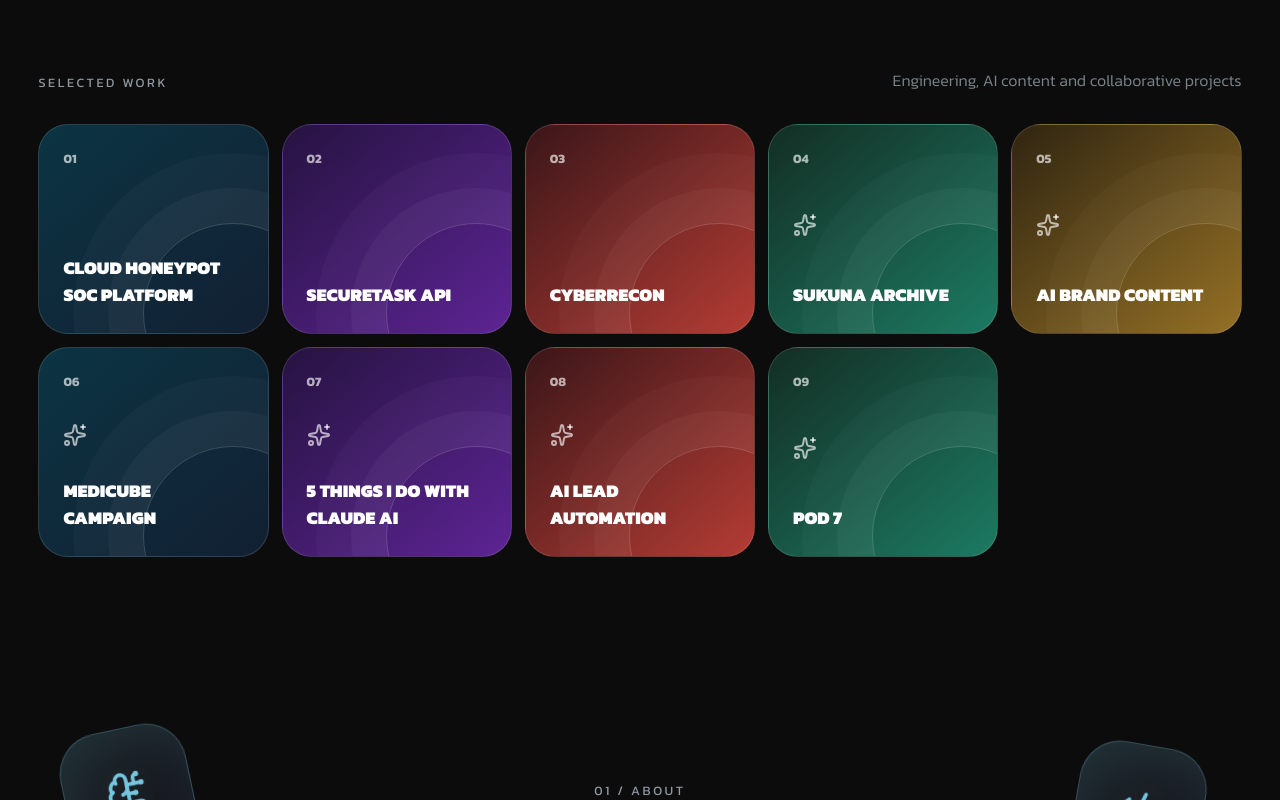
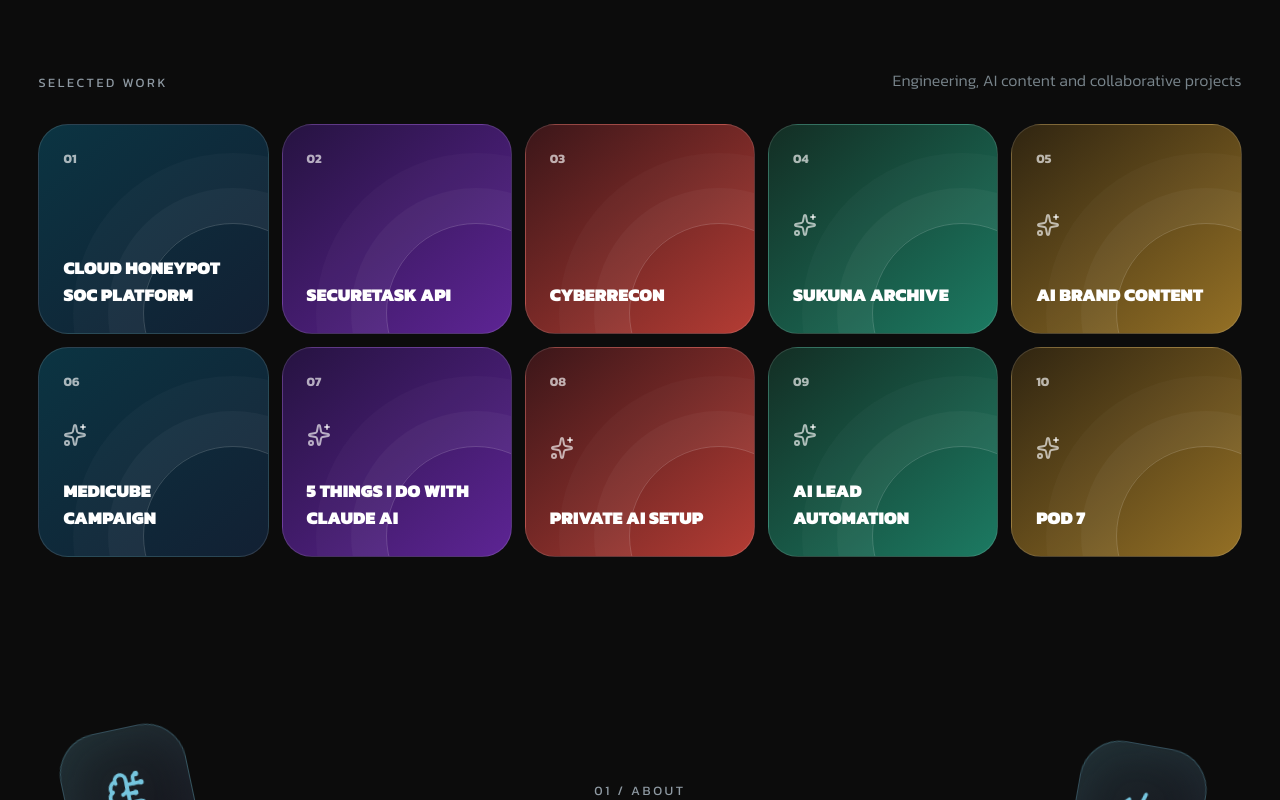
Before and after one commit to Learnlife001/ai-bootcamp, a Next.js app: page / in a window 1280 px wide. Shown: the part 860-1660 px from the top of the page. Built offline with nearby package versions, Linux system fonts and the light colour scheme.

Commit message:
Add private AI project and project links

```diff
--- a/app/page.tsx
+++ b/app/page.tsx
@@ -25,6 +25,7 @@
 
 const engineeringProjects = [
   {
+    id: "cloud-honeypot",
     number: "01", title: "Cloud Honeypot SOC Platform", category: "Cybersecurity / Cloud",
     description: "A live SSH threat operations dashboard that captures malicious sessions, maps attacker locations and turns raw Cowrie telemetry into actionable intelligence.",
     tools: ["Python", "Cowrie", "Google Cloud", "Grafana", "Loki", "GeoIP"],
@@ -32,6 +33,7 @@
     image: "https://image.thum.io/get/width/1600/crop/900/noanimate/https://35-208-243-179.sslip.io/", accent: "cyan",
   },
   {
+    id: "securetask-api",
     number: "02", title: "SecureTask API", category: "Backend / DevOps",
     description: "A production ready task and incident tracking API with JWT authentication, role based access control, audit logging and observability.",
     tools: ["FastAPI", "PostgreSQL", "Docker", "SQLAlchemy", "JWT", "Render"],
@@ -39,6 +41,7 @@
     image: "/assets/securetask-api.jpg", accent: "mint",
   },
   {
+    id: "cyberrecon",
     number: "03", title: "CyberRecon", category: "Threat Intelligence",
     description: "A modern reconnaissance workspace for mapping external attack surfaces, running targeted discovery and presenting security intelligence in one operational view.",
     tools: ["Python", "TypeScript", "Network APIs", "Threat Intelligence", "Vercel"],
@@ -48,10 +51,11 @@
 ];
 
 const acceleratorProjects = [
-  { title: "Sukuna Archive", type: "AI Website", description: "An immersive anime inspired experience combining storytelling, motion, visual design and AI assisted development.", href: "https://www.instagram.com/reel/Db02uQkO-gZ/", live: "https://ryomen-sukuna-archive.vercel.app", theme: "sukuna" },
-  { title: "AI Brand Content", type: "UGC & Video", description: "Product storytelling for skincare, body care and fabrics, created with consistent models and connected AI generated scenes.", href: "https://www.instagram.com/reel/Db05ePCjfe4/", theme: "ugc" },
-  { title: "Medicube Campaign", type: "Collaborative Content", description: "A collaborative skincare campaign presenting Medicube Zero Pore Pad 2.0 through short form visual content.", href: "https://www.instagram.com/p/Db1YR66DTCg/", theme: "medicube" },
-  { title: "5 Things I Do With Claude AI", type: "AI Education", description: "A practical breakdown of how I use AI for studying, debugging, career applications, product planning and video workflows.", href: "https://www.instagram.com/reel/Db6GbKTOYio/", theme: "claude" },
+  { id: "sukuna-archive", title: "Sukuna Archive", type: "AI Website", description: "An immersive anime inspired experience combining storytelling, motion, visual design and AI assisted development.", href: "https://www.instagram.com/reel/Db02uQkO-gZ/", live: "https://ryomen-sukuna-archive.vercel.app", theme: "sukuna" },
+  { id: "ai-brand-content", title: "AI Brand Content", type: "UGC & Video", description: "Product storytelling for skincare, body care and fabrics, created with consistent models and connected AI generated scenes.", href: "https://www.instagram.com/reel/Db05ePCjfe4/", theme: "ugc" },
+  { id: "medicube-campaign", title: "Medicube Campaign", type: "Collaborative Content", description: "A collaborative skincare campaign presenting Medicube Zero Pore Pad 2.0 through short form visual content.", href: "https://www.instagram.com/p/Db1YR66DTCg/", theme: "medicube" },
+  { id: "claude-ai", title: "5 Things I Do With Claude AI", type: "AI Education", description: "A practical breakdown of how I use AI for studying, debugging, career applications, product planning and video workflows.", href: "https://www.instagram.com/reel/Db6GbKTOYio/", theme: "claude" },
+  { id: "private-ai-setup", title: "Private AI Setup", type: "Local AI & Privacy", description: "Built my own private AI setup with Gemma 4B running locally in LM Studio, then securely connected it to my iPhone through LM Link. The model stays on my own hardware while I can access it from my phone.", href: "https://www.instagram.com/reel/Db-sj73u4EP/?utm_source=ig_web_copy_link&igsh=MzRlODBiNWFlZA==", theme: "private-ai", video: "/assets/private-llm.mp4" },
 ];
 
 const tools = ["ChatGPT", "Claude", "Gemini", "Google Flow", "Veo", "Higgsfield", "Lovable", "Canva", "Codex", "Python", "Next.js", "GitHub", "Vercel", "Azure", "Docker"];
@@ -79,7 +83,7 @@
 const reveal = { hidden: { opacity: 0, y: 32 }, visible: { opacity: 1, y: 0, transition: { duration: 0.75, ease: [0.25, 0.1, 0.25, 1] as const } } };
 
 function FadeIn({ children, delay = 0, className = "" }: { children: React.ReactNode; delay?: number; className?: string }) {
-  return <motion.div className={className} variants={reveal} initial={false} whileInView="visible" viewport={{ once: true, amount: 0.05 }} transition={{ delay }}>{children}</motion.div>;
+  return <motion.div className={className} variants={reveal} initial="hidden" whileInView="visible" viewport={{ once: true, margin: "50px" }} transition={{ delay }}>{children}</motion.div>;
 }
 
 function ContactButton({ label = "Contact me", compact = false }: { label?: string; compact?: boolean }) {
@@ -94,7 +98,7 @@
   const ref = useRef<HTMLDivElement>(null);
   const { scrollYProgress } = useScroll({ target: ref, offset: ["start end", "end start"] });
   const scale = useTransform(scrollYProgress, [0.15, 0.9], [1, 0.94]);
-  return <div ref={ref} className="project-stage"><motion.article className={`project-card ${project.accent}`} style={{ scale, top: 92 + index * 18 }}>
+  return <div ref={ref} className="project-stage" id={project.id}><motion.article className={`project-card ${project.accent}`} style={{ scale, top: 92 + index * 18 }}>
     <div className="project-meta"><span className="project-number">{project.number}</span><div><span className="eyebrow">{project.category}</span><h3>{project.title}</h3></div><a className="ghost-button" href={project.live} target="_blank" rel="noreferrer">Live project <ArrowUpRight size={16} /></a></div>
     <div className="project-body"><div className="project-copy"><p>{project.description}</p><div className="tool-chips">{project.tools.map((tool) => <span key={tool}>{tool}</span>)}</div><a className="text-link" href={project.github} target="_blank" rel="noreferrer"><GitBranch size={18} /> View source</a></div><a className="project-visual" href={project.live} target="_blank" rel="noreferrer" aria-label={`Open ${project.title}`}><img src={project.image} alt={`${project.title} live interface`} loading="lazy" /><span className="visual-glow" /></a></div>
   </motion.article></div>;
@@ -102,7 +106,7 @@
 
 export default function Home() {
   const [menuOpen, setMenuOpen] = useState(false);
-  const workOverviewItems = [...engineeringProjects.map((p) => p.title), ...acceleratorProjects.map((p) => p.title), "AI Lead Automation", "POD 7"];
+  const workOverviewItems = [...engineeringProjects.map(({ title, id }) => ({ title, id })), ...acceleratorProjects.map(({ title, id }) => ({ title, id })), { title: "AI Lead Automation", id: "ai-lead-automation" }, { title: "POD 7", id: "pod-7" }];
   return <main className="site-shell">
     <section className="hero" id="home">
       <motion.nav className="nav" initial={{ opacity: 0, y: -18 }} animate={{ opacity: 1, y: 0 }} transition={{ duration: 0.7 }}><a className="mark" href="#home" aria-label="Home">CGO<span>.</span></a><div className={`nav-links ${menuOpen ? "open" : ""}`}><a href="#about" onClick={() => setMenuOpen(false)}>About</a><a href="#services" onClick={() => setMenuOpen(false)}>Services</a><a href="#work" onClick={() => setMenuOpen(false)}>Work</a><a href="#pod" onClick={() => setMenuOpen(false)}>POD</a><a href="#contact" onClick={() => setMenuOpen(false)}>Contact</a></div><button className="menu-button" onClick={() => setMenuOpen((value) => !value)} aria-label="Toggle navigation">{menuOpen ? <X /> : <Menu />}</button></motion.nav>
@@ -111,7 +115,7 @@
       <motion.div className="hero-bottom" initial={{ opacity: 0, y: 22 }} animate={{ opacity: 1, y: 0 }} transition={{ delay: 0.65, duration: 0.8 }}><p>I build intelligent applications, automations and digital experiences that turn ambitious ideas into working products.</p><ContactButton label="Work with me" /></motion.div><div className="scroll-cue"><ArrowDownRight size={18} /><span>Scroll to explore</span></div>
     </section>
 
-    <section className="work-overview-section" aria-label="Selected work"><div className="work-overview-heading"><p className="section-label">Selected work</p><p>Engineering, AI content and collaborative projects</p></div><div className="work-overview-grid">{workOverviewItems.map((item, index) => <motion.div className={`marquee-tile tile-${index % 5}`} key={item} whileHover={{ y: -6 }}><span>{String(index + 1).padStart(2, "0")}</span>{index >= engineeringProjects.length ? <Sparkles size={24} /> : null}<strong>{item}</strong></motion.div>)}</div></section>
+    <section className="work-overview-section" aria-label="Selected work"><div className="work-overview-heading"><p className="section-label">Selected work</p><p>Engineering, AI content and collaborative projects</p></div><div className="work-overview-grid">{workOverviewItems.map((item, index) => <motion.a className={`marquee-tile tile-${index % 5}`} href={`#${item.id}`} key={item.id} initial={{ opacity: 0, y: 24 }} whileInView={{ opacity: 1, y: 0 }} viewport={{ once: true, amount: 0.15 }} transition={{ delay: (index % 5) * 0.05, duration: 0.55 }} whileHover={{ y: -6 }}><span>{String(index + 1).padStart(2, "0")}</span>{index >= engineeringProjects.length ? <Sparkles size={24} /> : null}<strong>{item.title}</strong></motion.a>)}</div></section>
 
     <section className="about section-dark" id="about"><div className="orbit-icon orbit-one"><BrainCircuit /></div><div className="orbit-icon orbit-two"><Code2 /></div><div className="orbit-icon orbit-three"><Cloud /></div><div className="orbit-icon orbit-four"><ShieldCheck /></div><FadeIn><p className="section-label">01 / About</p><h2 className="display-heading gradient-text">ABOUT ME</h2></FadeIn><div className="about-copy"><AnimatedText text="I’m Chigozie G. Okuma, an AI Builder, Full Stack Developer, and Automation Specialist based in Germany. I combine artificial intelligence, software development, cloud technology, and cybersecurity to turn ideas into practical digital products." /><p className="about-support">I joined the AI Accelerator to move beyond simply using AI tools and learn how to apply them strategically. Today, I combine different tools into practical workflows and take ideas from concept to finished, shareable results.</p><ContactButton label="Start a conversation" /></div></section>
 
@@ -119,13 +123,13 @@
 
     <section className="projects section-dark" id="work"><FadeIn><p className="section-label">03 / Engineering</p><h2 className="display-heading gradient-text">FEATURED WORK</h2><p className="section-intro">Three shipped systems across cybersecurity, cloud infrastructure and backend engineering.</p></FadeIn><div className="project-stack">{engineeringProjects.map((project, index) => <ProjectCard project={project} index={index} key={project.title} />)}</div></section>
 
-    <section className="accelerator"><div className="accelerator-heading"><FadeIn><p className="section-label dark-label">04 / AI Accelerator</p><h2 className="display-heading ink">CREATED WITH AI</h2><p className="section-intro dark-intro">Experiments in generative video, visual storytelling, content and AI assisted web development.</p></FadeIn></div><div className="accelerator-grid">{acceleratorProjects.map((project, index) => <motion.article className={`accelerator-card ${project.theme}`} key={project.title}><div className="card-index">0{index + 1}</div><span className="eyebrow">{project.type}</span><h3>{project.title}</h3><p>{project.description}</p><div className="card-actions"><a href={project.href} target="_blank" rel="noreferrer">View post <ArrowUpRight size={16} /></a>{project.live && <a href={project.live} target="_blank" rel="noreferrer">Live site <ArrowUpRight size={16} /></a>}</div></motion.article>)}</div></section>
+    <section className="accelerator"><div className="accelerator-heading"><FadeIn><p className="section-label dark-label">04 / AI Accelerator</p><h2 className="display-heading ink">CREATED WITH AI</h2><p className="section-intro dark-intro">Experiments in generative video, visual storytelling, content and AI assisted web development.</p></FadeIn></div><div className="accelerator-grid">{acceleratorProjects.map((project, index) => <motion.article id={project.id} className={`accelerator-card ${project.theme}`} key={project.title} initial={{ opacity: 0, y: 45 }} whileInView={{ opacity: 1, y: 0 }} viewport={{ once: true }} transition={{ delay: index * 0.08 }}>{project.video && <video className="accelerator-video" src={project.video} autoPlay muted loop playsInline aria-label="Private AI setup preview" />}<div className="card-index">{String(index + 1).padStart(2, "0")}</div><span className="eyebrow">{project.type}</span><h3>{project.title}</h3><p>{project.description}</p><div className="card-actions"><a href={project.href} target="_blank" rel="noreferrer">View post <ArrowUpRight size={16} /></a>{project.live && <a href={project.live} target="_blank" rel="noreferrer">Live site <ArrowUpRight size={16} /></a>}</div></motion.article>)}</div></section>
 
-    <section className="automation section-dark"><FadeIn className="automation-copy"><p className="section-label">05 / Automation</p><h2>AI Lead Qualification<br />& Follow Up</h2><p>An intelligent n8n workflow that captures new enquiries, uses OpenAI to determine lead priority and create a personalised response, sends it through Gmail, logs the lead in a CRM sheet, and alerts the team when a high priority opportunity arrives.</p><div className="workflow-line"><span>New lead</span><i /><span>AI qualification</span><i /><span>Reply</span><i /><span>CRM</span></div><a className="ghost-button" href="https://www.instagram.com/reel/Db8wBychPjN/" target="_blank" rel="noreferrer"><Play size={16} /> Public proof</a><small>Private n8n Cloud workflow, accessible on request for verification.</small></FadeIn><FadeIn className="automation-media" delay={0.2}><video src="/assets/lead-automation.mp4" autoPlay muted loop playsInline aria-label="AI lead automation preview" /><div className="automation-screens"><Image src="/assets/automation-workflow.jpg" alt="n8n automation workflow" width={1200} height={588} /><Image src="/assets/automation-executions.jpg" alt="successful n8n executions" width={1387} height={768} /></div></FadeIn></section>
+    <section className="automation section-dark" id="ai-lead-automation"><FadeIn className="automation-copy"><p className="section-label">05 / Automation</p><h2>AI Lead Qualification<br />& Follow Up</h2><p>An intelligent n8n workflow that captures new enquiries, uses OpenAI to determine lead priority and create a personalised response, sends it through Gmail, logs the lead in a CRM sheet, and alerts the team when a high priority opportunity arrives.</p><div className="workflow-line"><span>New lead</span><i /><span>AI qualification</span><i /><span>Reply</span><i /><span>CRM</span></div><a className="ghost-button" href="https://www.instagram.com/reel/Db8wBychPjN/" target="_blank" rel="noreferrer"><Play size={16} /> Public proof</a><small>Private n8n Cloud workflow, accessible on request for verification.</small></FadeIn><FadeIn className="automation-media" delay={0.2}><video src="/assets/lead-automation.mp4" autoPlay muted loop playsInline aria-label="AI lead automation preview" /><div className="automation-screens"><Image src="/assets/automation-workflow.jpg" alt="n8n automation workflow" width={1200} height={588} /><Image src="/assets/automation-executions.jpg" alt="successful n8n executions" width={1387} height={768} /></div></FadeIn></section>
 
     <section className="stack-section section-dark"><FadeIn><p className="section-label">06 / My stack</p><h2 className="display-heading gradient-text">TOOLS I USE</h2></FadeIn><div className="tool-marquee"><div>{[...tools, ...tools].map((tool, i) => <span key={`${tool}-${i}`}>{tool}<b>✦</b></span>)}</div></div></section>
 
-    <section className="pod" id="pod"><FadeIn><p className="section-label dark-label">07 / Community</p><h2 className="display-heading ink">POD 7</h2><p className="pod-vision">POD 7 is a community of AI builders committed to transforming ideas into useful products, compelling content, and practical solutions. We combine our individual skills, share knowledge, and build together to create work that delivers real value beyond the Accelerator.</p></FadeIn><div className="member-grid">{podMembers.map((member, index) => <FadeIn key={member.name} delay={(index % 4) * 0.06}><article className="member-card">{member.image ? <Image src={member.image} alt={`${member.name} AI Fellow portrait`} fill sizes="(max-width: 640px) 50vw, 25vw" /> : <div className="coming-soon"><span>{member.name.split(" ").map((part) => part[0]).join("")}</span><small>Headshot coming soon</small></div>}<div className="member-name"><h3>{member.name}</h3><span>AI Fellow</span></div></article></FadeIn>)}</div><div className="pod-projects"><h3>Built together</h3>{podProjects.map((project, index) => <a href={project.href} target="_blank" rel="noreferrer" key={project.title}><span>0{index + 1}</span><strong>{project.title}</strong><em>{project.label}</em><ArrowUpRight /></a>)}</div></section>
+    <section className="pod" id="pod-7"><FadeIn><p className="section-label dark-label">07 / Community</p><h2 className="display-heading ink">POD 7</h2><p className="pod-vision">POD 7 is a community of AI builders committed to transforming ideas into useful products, compelling content, and practical solutions. We combine our individual skills, share knowledge, and build together to create work that delivers real value beyond the Accelerator.</p></FadeIn><div className="member-grid">{podMembers.map((member, index) => <FadeIn key={member.name} delay={(index % 4) * 0.06}><article className="member-card">{member.image ? <Image src={member.image} alt={`${member.name} AI Fellow portrait`} fill sizes="(max-width: 640px) 50vw, 25vw" /> : <div className="coming-soon"><span>{member.name.split(" ").map((part) => part[0]).join("")}</span><small>Headshot coming soon</small></div>}<div className="member-name"><h3>{member.name}</h3><span>AI Fellow</span></div></article></FadeIn>)}</div><div className="pod-projects"><h3>Built together</h3>{podProjects.map((project, index) => <a href={project.href} target="_blank" rel="noreferrer" key={project.title}><span>0{index + 1}</span><strong>{project.title}</strong><em>{project.label}</em><ArrowUpRight /></a>)}</div></section>
 
     <section className="certificate section-dark"><div className="certificate-card"><span className="section-label">08 / Certificate</span><Sparkles size={42} /><h2>AI ACCELERATOR<br />CERTIFICATE</h2><p>Certificate coming soon</p><div className="certificate-seal">AF<br /><small>2026</small></div></div></section>
 
```
Also changed, not shown: app/globals.css (+2 -2 lines), 1 other file (tests, documents, lock files or other folders).
